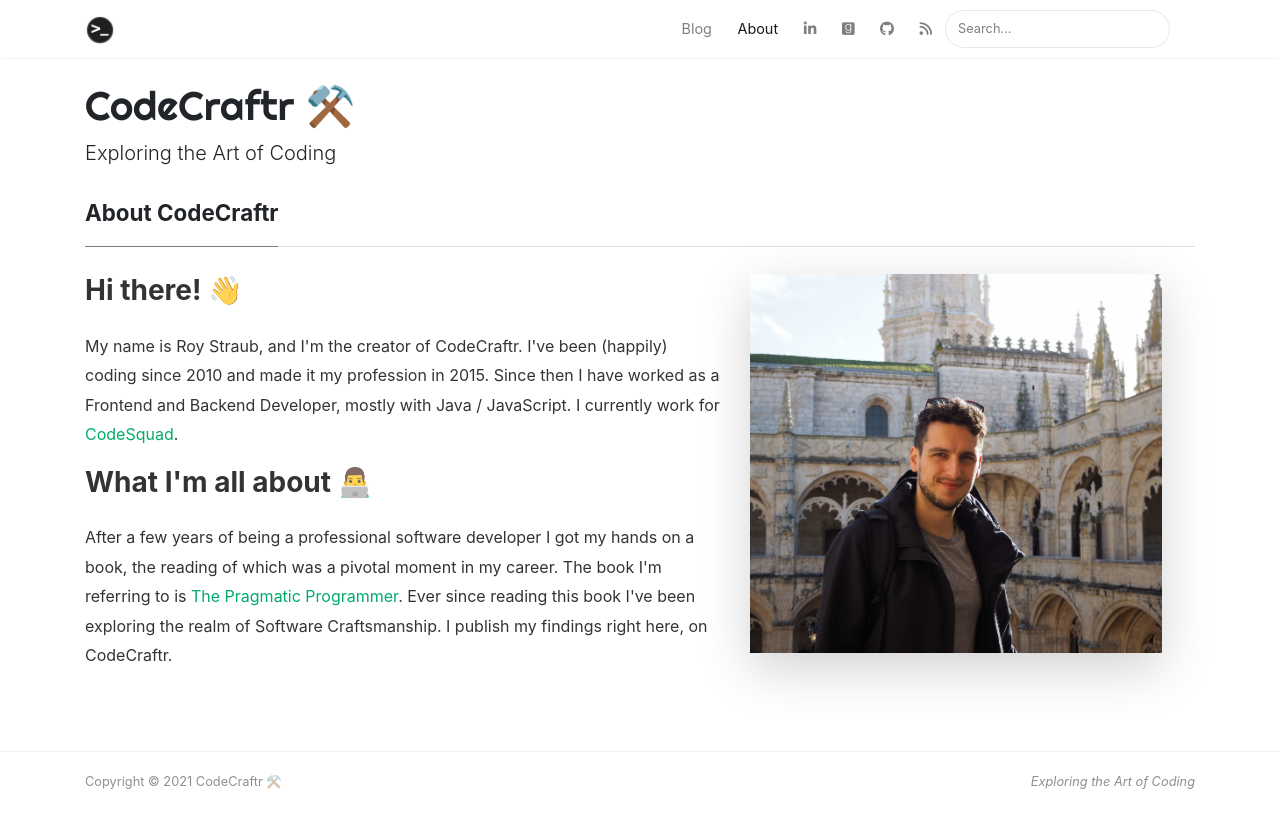
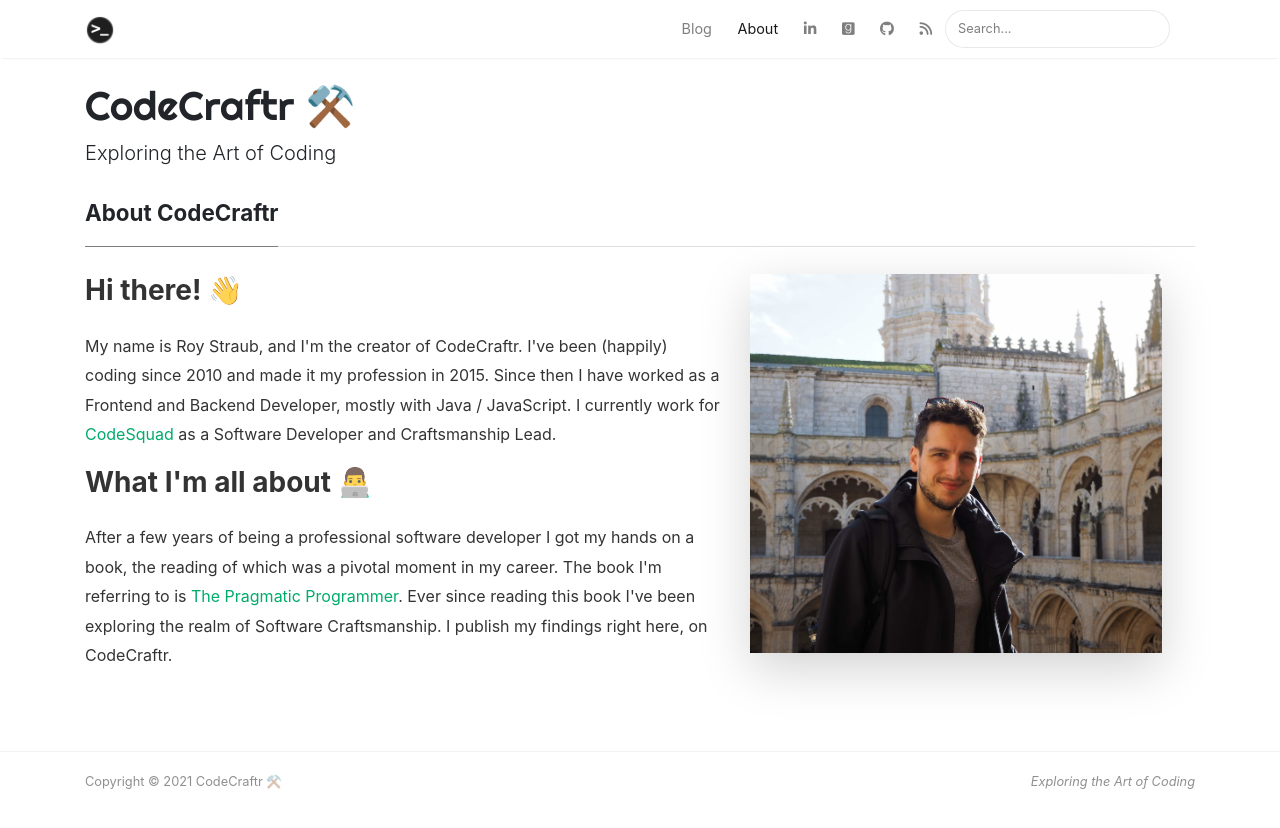
Before and after one commit to rstraub/rstraub.github.io, a Jekyll site: the page built from _pages/about.md, in a window 1280 px wide. Shown: the top 828 px of the page. Built offline with Jekyll 4.4.1, drawn with Linux system fonts in a browser that asks for light colours; nearby versions of some CDN libraries.

Commit message:
Job title

```diff
--- a/_config.yml
+++ b/_config.yml
@@ -31,7 +31,7 @@ authors:
     avatar: "assets/images/avatar.JPG"
     web: /about
     twitter: https://twitter.com/CCraftr
-    description: "Software Developer with a passion for craftsmanship. Interested in subjects such as Clean Code, Domain Driven Design and Extreme Programming. Happily coding since 2010."
+    description: "Craftsmanship Lead @ CodeSquad. Passionate about Software Craftsmanship. Interested in subjects such as Clean Code, Domain Driven Design and Extreme Programming. Happily coding since 2010."
 
 # Plugins
 plugins:
--- a/_pages/about.md
+++ b/_pages/about.md
@@ -13,7 +13,7 @@ permalink: /about
 My name is Roy Straub, and I'm the creator of CodeCraftr.
 I've been (happily) coding since 2010 and made it my profession in 2015.
 Since then I have worked as a Frontend and Backend Developer, mostly with Java / JavaScript.
-I currently work for <a target="_blank" href="https://www.codesquad.nl/">CodeSquad</a>.
+I currently work for <a target="_blank" href="https://www.codesquad.nl/">CodeSquad</a> as a Software Developer and Craftsmanship Lead.
 </p>
 
 <h3>What I'm all about 👨‍💻</h3>
```
